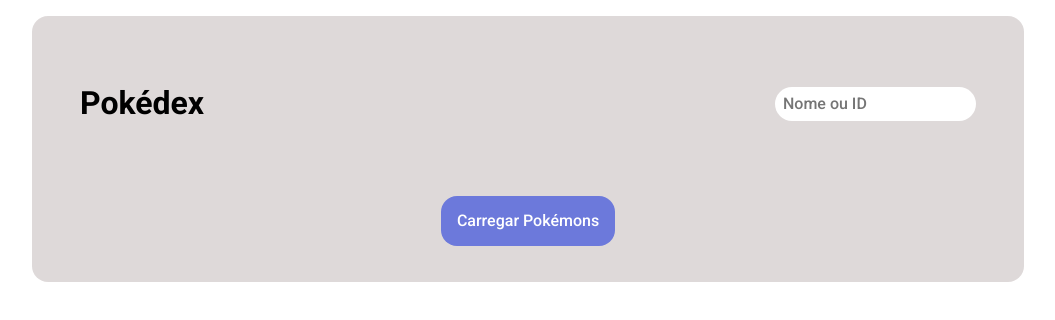
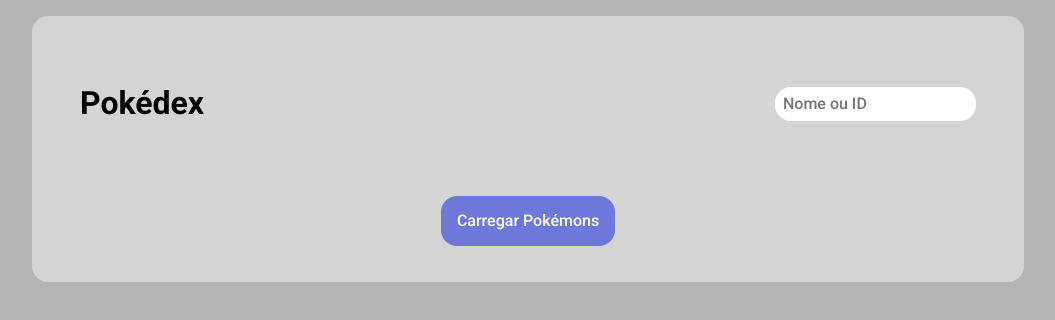
Before and after one commit to hugocicillini/pokedex-api, a plain HTML site: page index.html in a window 1280 px wide. Shown: the whole page, without its empty margins (112-1167 px from the left). Drawn offline with nearby package versions, Linux system fonts and the light colour scheme; no server answers.

Commit message:
updates and search bar

```diff
--- a/assets/css/global.css
+++ b/assets/css/global.css
@@ -3,6 +3,10 @@
 * {
     font-family: "Roboto", sans-serif;
     box-sizing: border-box;
+}
+
+body {
+    background-color: #b4b4b4
 }
 
 header {
@@ -13,16 +17,15 @@
 }
 
 input {
-    border-radius: 24px;
+    border-radius: 16px;
     border: 0;
     padding: .5rem;
 }
 
 .content {
     padding: 1rem;
-    background-color: #b1a5a56c;
+    background-color: #d4d4d4;
     margin: 0 auto;
-
 }
 
 @media screen and (min-width: 992px) {
```
